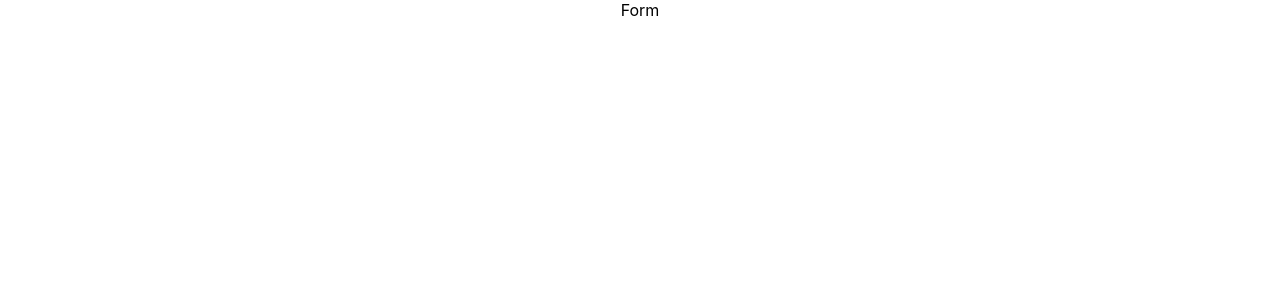
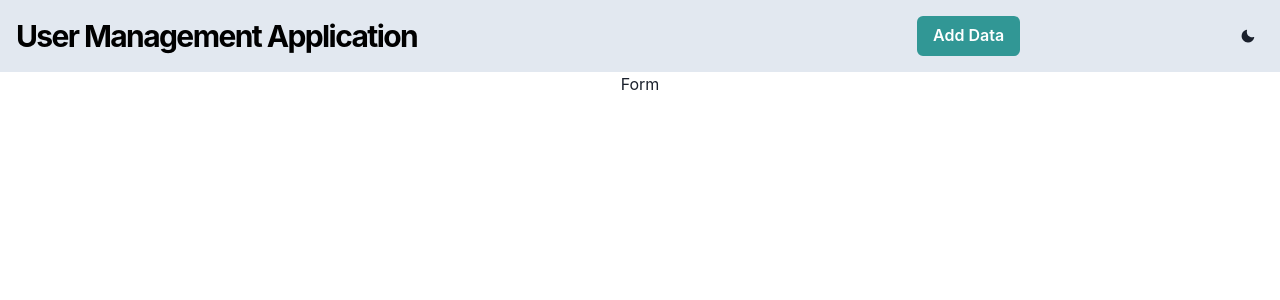
Before and after one commit to sandeepprogrammer64/crud-Assignment, a React (Create React App) app in the folder crud-app/: page /addData in a window 1280 px wide. Shown: the top 300 px of the page. Built offline with nearby package versions, Linux system fonts and the light colour scheme.

Commit message:
navbarDone

```diff
--- a/crud-app/package.json
+++ b/crud-app/package.json
@@ -3,9 +3,14 @@
   "version": "0.1.0",
   "private": true,
   "dependencies": {
+    "@chakra-ui/icons": "^2.0.19",
+    "@chakra-ui/react": "^2.7.1",
+    "@emotion/react": "^11.11.1",
+    "@emotion/styled": "^11.11.0",
     "@testing-library/jest-dom": "^5.16.5",
     "@testing-library/react": "^13.4.0",
     "@testing-library/user-event": "^13.5.0",
+    "framer-motion": "^10.12.16",
     "react-dom": "^18.2.0",
     "react-router-dom": "^6.13.0",
     "react-scripts": "5.0.1",
--- a/crud-app/src/App.js
+++ b/crud-app/src/App.js
@@ -1,10 +1,13 @@
 import './App.css';
-import Form from './Components/Form';
+import AllRoutes from './Components/AllRoutes';
+import Navbar from './Components/Navbar';
+
 
 function App() {
   return (
     <div className="App">
-     <Form />
+      <Navbar />
+     <AllRoutes />
 
     </div>
   );
--- /dev/null
+++ b/crud-app/src/Components/AllRoutes.jsx
@@ -0,0 +1,18 @@
+import React from 'react'
+import {  Route, Routes } from 'react-router-dom'
+import MainPage from './MainPage';
+import Form from "./Form"
+
+const AllRoutes = () => {
+  return (
+    <div>
+        <Routes>
+            <Route path='/' element={<MainPage />}></Route>
+            <Route path='/addData' element={<Form />}></Route>
+
+        </Routes>
+    </div>
+  )
+}
+
+export default AllRoutes
--- /dev/null
+++ b/crud-app/src/Components/MainPage.jsx
@@ -0,0 +1,9 @@
+import React from 'react'
+
+const MainPage = () => {
+  return (
+    <div>MainPage</div>
+  )
+}
+
+export default MainPage
--- /dev/null
+++ b/crud-app/src/Components/Navbar.jsx
@@ -0,0 +1,43 @@
+import React from 'react';
+import { Box, Button, Flex, Heading, IconButton, useColorMode } from '@chakra-ui/react';
+import { MoonIcon, SunIcon } from '@chakra-ui/icons';
+import { Link } from 'react-router-dom';
+
+const Navbar = () => {
+  const { colorMode, toggleColorMode } = useColorMode();
+
+  return (
+    <Flex
+      as="nav"
+      align="center"
+      justify="space-between"
+      wrap="wrap"
+      padding="1rem"
+      bg={colorMode === 'light' ? 'gray.200' : 'gray.700'}
+      color={colorMode === 'light' ? 'black' : 'white'}
+    >
+      <Flex align="center" mr={5} gap="500px">
+        <Heading as="h3" size="lg" letterSpacing={'-.1rem'}>
+          User Management Application
+        </Heading>
+        <Link to="/addData">
+            <Button colorScheme='teal'>
+          Add Data
+        </Button>
+        </Link>
+      </Flex>
+
+      <Box>
+        <IconButton
+          icon={colorMode === 'light' ? <MoonIcon /> : <SunIcon />}
+          onClick={toggleColorMode}
+          aria-label="Toggle color mode"
+          variant="ghost"
+          size="sm"
+        />
+      </Box>
+    </Flex>
+  );
+};
+
+export default Navbar;
```
Also changed, not shown: crud-app/src/index.js (+7 -2 lines), 1 other file (tests, documents, lock files or other folders).
